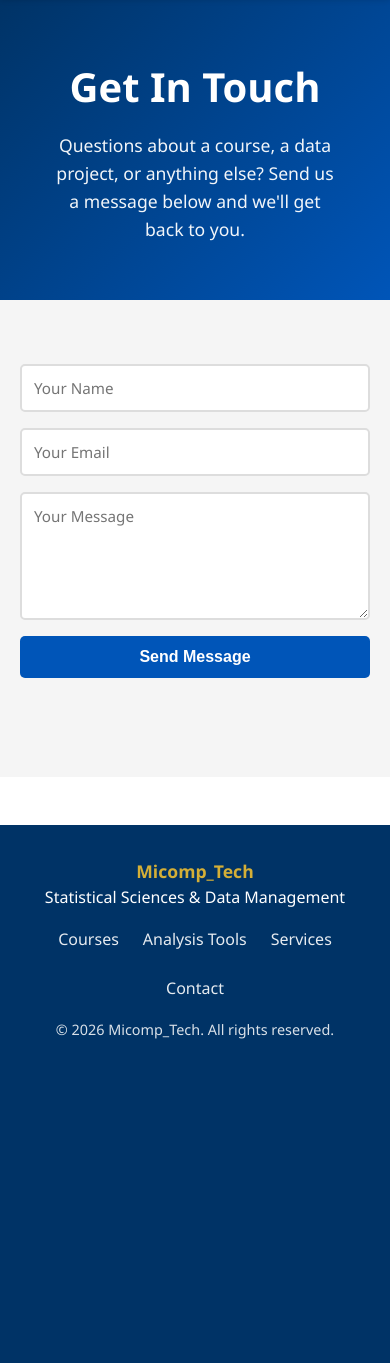
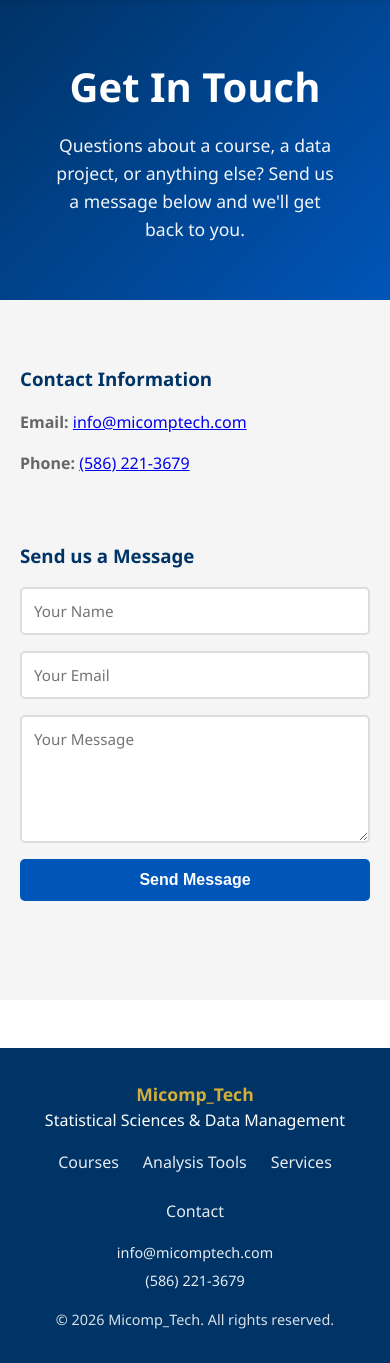
Before and after one commit to CG6enterprises/micomp_tech, a Flask app: page /contact in a window 390 px wide. Shown: the part 317-1680 px from the top of the page. Before the commit the page ends 1356 px from the top, so only its background shows below. Run offline with Flask 3, Linux system fonts and the light colour scheme.

Commit message:
Add contact phone and placeholder email
CONTACT_EMAIL/CONTACT_PHONE now live in one place in app.py, injected
into every template via a context processor, so both the footer and
the Contact page pull from the same source.

Phone (586) 221-3679 is real, given directly by the site owner.
info@micomptech.com is a deliberate placeholder on a domain that has
not been purchased yet - swap CONTACT_EMAIL in app.py once the real
domain is registered. Nothing is deployed publicly yet, so this
carries no risk of a visitor hitting a dead contact channel in the
meantime.

```diff
--- a/backend/app.py
+++ b/backend/app.py
@@ -22,6 +22,22 @@ FRONTEND_DIR = os.path.abspath(os.path.join(os.path.dirname(__file__), '..'))
 # Initialize Flask app (Jinja templates live in backend/templates/)
 app = Flask(__name__)
 CORS(app)
+
+# ---- Public contact info (shown in footer + Contact page) ----
+# CONTACT_EMAIL is a PLACEHOLDER domain that has not been purchased yet.
+# Swap it here once the real domain is registered - it propagates everywhere via the context processor below.
+CONTACT_EMAIL = 'info@micomptech.com'
+CONTACT_PHONE_DISPLAY = '(586) 221-3679'
+CONTACT_PHONE_TEL = '+15862213679'
+
+
+@app.context_processor
+def inject_contact_info():
+    return dict(
+        contact_email=CONTACT_EMAIL,
+        contact_phone=CONTACT_PHONE_DISPLAY,
+        contact_phone_tel=CONTACT_PHONE_TEL
+    )
 
 # Database configuration
 app.config['SQLALCHEMY_DATABASE_URI'] = os.getenv('DATABASE_URL', 'sqlite:///micomp_tech.db')
--- a/backend/templates/base.html
+++ b/backend/templates/base.html
@@ -41,6 +41,10 @@
                 <li><a href="/services">Services</a></li>
                 <li><a href="/contact">Contact</a></li>
             </ul>
+            <div class="footer-contact">
+                <a href="mailto:{{ contact_email }}">{{ contact_email }}</a>
+                <a href="tel:{{ contact_phone_tel }}">{{ contact_phone }}</a>
+            </div>
             <p class="footer-copy">&copy; 2026 Micomp_Tech. All rights reserved.</p>
         </div>
     </footer>
--- a/backend/templates/contact.html
+++ b/backend/templates/contact.html
@@ -13,8 +13,14 @@
 
     <section class="contact">
         <div class="container">
-            <div class="contact-content contact-content-single">
+            <div class="contact-content">
+                <div class="contact-info">
+                    <h3>Contact Information</h3>
+                    <p><strong>Email:</strong> <a href="mailto:{{ contact_email }}">{{ contact_email }}</a></p>
+                    <p><strong>Phone:</strong> <a href="tel:{{ contact_phone_tel }}">{{ contact_phone }}</a></p>
+                </div>
                 <div class="contact-form">
+                    <h3>Send us a Message</h3>
                     <form id="contactForm" class="stacked-form">
                         <input type="text" id="contactName" placeholder="Your Name" required>
                         <input type="email" id="contactEmail" placeholder="Your Email" required>
--- a/css/style.css
+++ b/css/style.css
@@ -1133,6 +1133,24 @@ body {
     color: var(--accent-gold);
 }
 
+.footer-contact {
+    display: flex;
+    flex-direction: column;
+    gap: 0.3rem;
+    font-size: 0.9rem;
+}
+
+.footer-contact a {
+    color: var(--white);
+    text-decoration: none;
+    opacity: 0.9;
+}
+
+.footer-contact a:hover {
+    opacity: 1;
+    color: var(--accent-gold);
+}
+
 .footer-copy {
     opacity: 0.85;
     font-size: 0.9rem;
```
